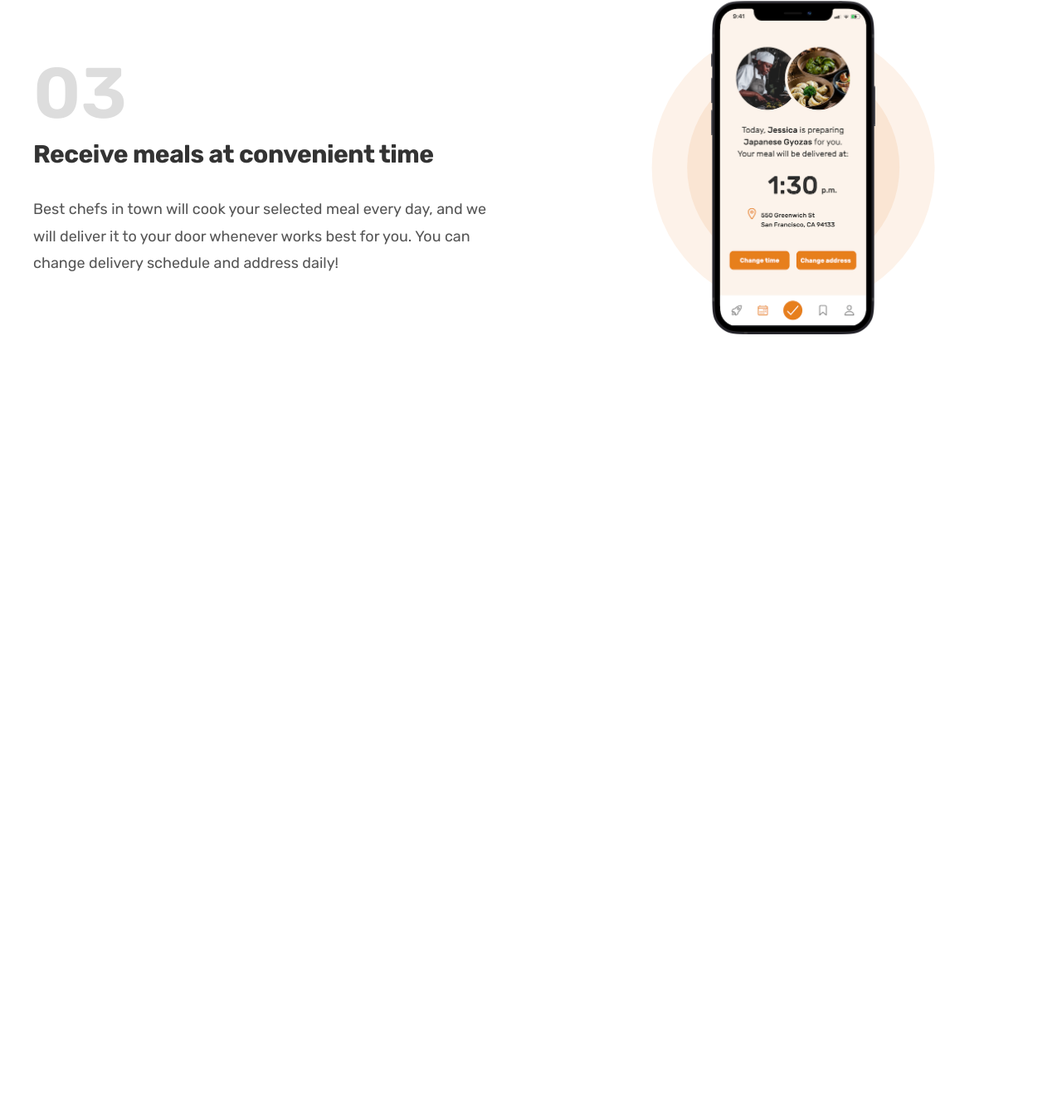
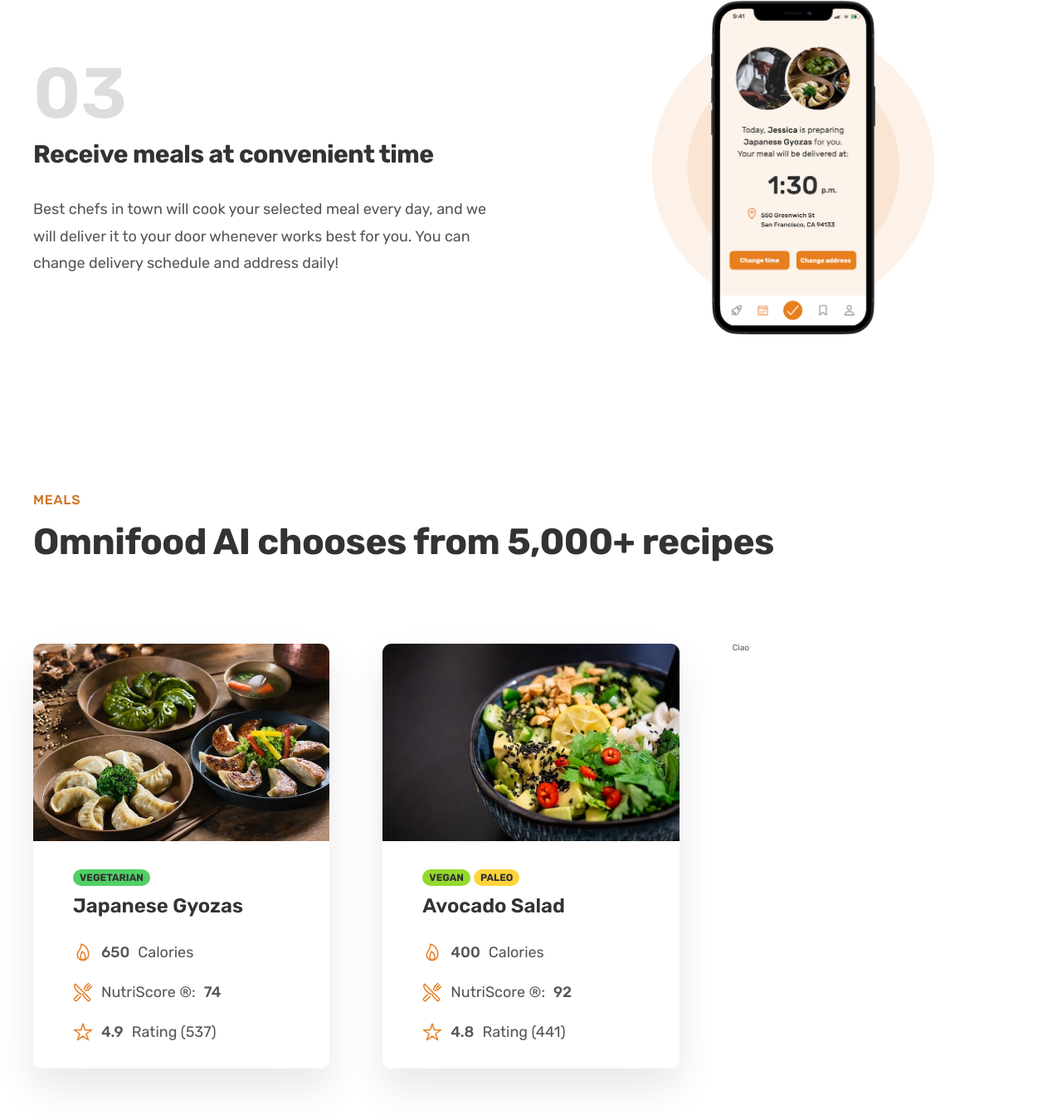
Before and after one commit to ualessioa/Omnifood, a plain HTML site: page index.html in a window 1280 px wide. Shown: the part 2182-3531 px from the top of the page at 83% size. Before the commit the page ends 2681 px from the top, so only its background shows below. Drawn offline with nearby package versions, Linux system fonts and the light colour scheme.

Commit message:
Finished Meal Cards

```diff
--- a/css/general.css
+++ b/css/general.css
@@ -22,7 +22,7 @@ Paragraph default: 1.6
 
 ---COLORS
 
-- Primary: #e67e22
+- Primary: #e67e22, #51cf66, #94d82d, #ffd43b
 
 - Tints: #fdf2e9, #fae5d3
 
@@ -37,6 +37,7 @@ Paragraph default: 1.6
 --- BORDER RADIUS
 
 - Default: 9
+card: 11
 
 --- WHITESPACE
 
@@ -157,7 +158,7 @@ body {
 }
 
 .grid--3-cols {
-  grid-template-columns: repeat(1fr, 3);
+  grid-template-columns: repeat(3, 1fr);
 }
 
 .container {
@@ -166,3 +167,7 @@ body {
 
   margin: 0 auto;
 }
+
+strong {
+  font-weight: 500;
+}
--- a/css/style.css
+++ b/css/style.css
@@ -191,3 +191,77 @@
   font-size: 1.8rem;
   line-height: 1.8;
 }
+
+/*  MEALS SECTION */
+
+.section-meals {
+  padding: 9.6rem 0;
+}
+
+.meal {
+  box-shadow: 0 2.4rem 4.8rem rgba(0, 0, 0, 0.096);
+  border-radius: 11px;
+  overflow: hidden;
+}
+
+.meal-content {
+  padding: 3.2rem 4.8rem;
+}
+.meal-tags {
+  display: flex;
+  margin-bottom: 1.2rem;
+  gap: 0.4rem;
+}
+
+.meal-img {
+  width: 100%;
+}
+
+.tag {
+  display: inline-block;
+  padding: 0.4rem 0.8rem;
+  font-size: 1.2rem;
+  text-transform: uppercase;
+  color: #333;
+  border-radius: 1000px;
+  font-weight: 700;
+}
+
+.tag-veg {
+  background-color: #51cf66;
+}
+
+.tag-vegan {
+  background-color: #94d82d;
+}
+
+.tag-paleo {
+  background-color: #ffd43b;
+}
+
+.meal-title {
+  font-size: 2.4rem;
+  color: #333;
+  font-weight: 600;
+  margin-bottom: 3.2rem;
+}
+
+.meal-attributes {
+  list-style: none;
+  display: flex;
+  flex-direction: column;
+  gap: 2.4rem;
+}
+
+.meal-attribute {
+  font-size: 1.8rem;
+  display: flex;
+  align-items: center;
+  gap: 1rem;
+}
+
+.meal-icon {
+  width: 2.4rem;
+  height: 2.4rem;
+  color: #e67e22;
+}
--- a/index.html
+++ b/index.html
@@ -4,7 +4,9 @@
     <meta charset="UTF-8" />
     <meta http-equiv="X-UA-Compatible" content="IE=edge" />
     <meta name="viewport" content="width=device-width, initial-scale=1.0" />
+
     <title>Omnifood</title>
+
     <link rel="preconnect" href="https://fonts.googleapis.com" />
     <link rel="preconnect" href="https://fonts.gstatic.com" crossorigin />
     <link
@@ -13,6 +15,14 @@
     />
     <link rel="stylesheet" href="./css/style.css" />
     <link rel="stylesheet" href="./css/general.css" />
+    <script
+      type="module"
+      src="https://unpkg.com/ionicons@5.5.2/dist/ionicons/ionicons.esm.js"
+    ></script>
+    <script
+      nomodule
+      src="https://unpkg.com/ionicons@5.5.2/dist/ionicons/ionicons.js"
+    ></script>
   </head>
   <body>
     <header class="header">
@@ -181,6 +191,78 @@
           </div>
         </div>
       </section>
+      <section class="section-meals">
+        <div class="container">
+          <span class="subheading">Meals</span>
+          <h2 class="heading-secondary">
+            Omnifood AI chooses from 5,000+ recipes
+          </h2>
+        </div>
+        <div class="container grid grid--3-cols">
+          <div class="meal">
+            <img
+              src="./img/meals/meal-1.jpg"
+              alt="Japanese Gyozas image"
+              class="meal-img"
+            />
+            <div class="meal-content">
+              <div class="meal-tags">
+                <span class="tag tag-veg">Vegetarian</span>
+              </div>
+              <p class="meal-title">Japanese Gyozas</p>
+              <ul class="meal-attributes">
+                <li class="meal-attribute">
+                  <ion-icon class="meal-icon" name="flame-outline"></ion-icon
+                  ><strong>650</strong><span>Calories</span>
+                </li>
+                <li class="meal-attribute">
+                  <ion-icon
+                    class="meal-icon"
+                    name="restaurant-outline"
+                  ></ion-icon
+                  ><span>NutriScore &reg;:</span><strong>74</strong>
+                </li>
+                <li class="meal-attribute">
+                  <ion-icon class="meal-icon" name="star-outline"></ion-icon
+                  ><strong>4.9</strong><span>Rating (537)</span>
+                </li>
+              </ul>
+            </div>
+          </div>
+          <div class="meal">
+            <img
+              src="./img/meals/meal-2.jpg"
+              alt="Japanese Gyozas image"
+              class="meal-img"
+            />
+            <div class="meal-content">
+              <div class="meal-tags">
+                <span class="tag tag-vegan">Vegan</span>
+                <span class="tag tag-paleo">Paleo</span>
+              </div>
+              <p class="meal-title">Avocado Salad</p>
+              <ul class="meal-attributes">
+                <li class="meal-attribute">
+                  <ion-icon class="meal-icon" name="flame-outline"></ion-icon
+                  ><strong>400</strong><span>Calories</span>
+                </li>
+                <li class="meal-attribute">
+                  <ion-icon
+                    class="meal-icon"
+                    name="restaurant-outline"
+                  ></ion-icon
+                  ><span>NutriScore &reg;:</span><strong>92</strong>
+                </li>
+                <li class="meal-attribute">
+                  <ion-icon class="meal-icon" name="star-outline"></ion-icon
+                  ><strong>4.8</strong><span>Rating (441)</span>
+                </li>
+              </ul>
+            </div>
+          </div>
+          <div class="list">Ciao</div>
+        </div>
+      </section>
     </main>
   </body>
 </html>
```
